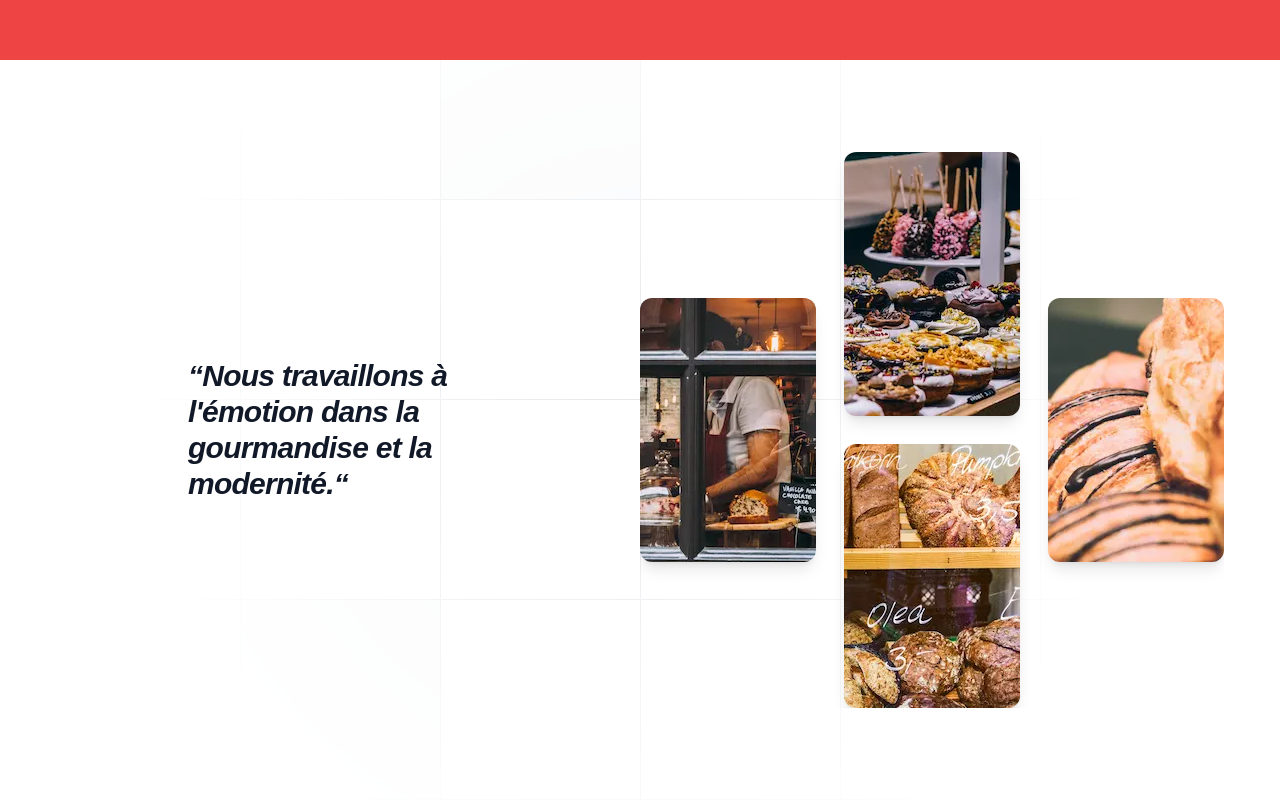
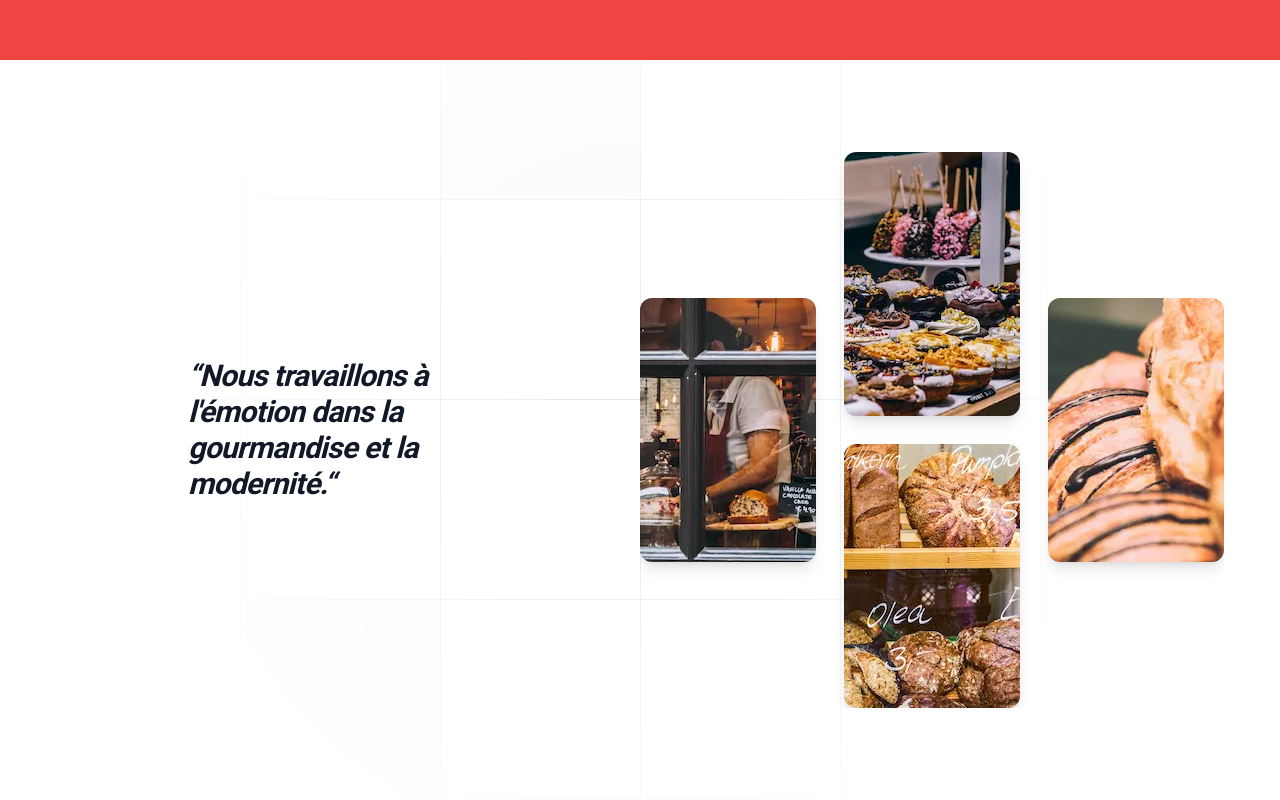
Before and after one commit to kgtrey1/m-eco-902, a Next.js app: page / in a window 1280 px wide. Shown: the top 800 px of the page. Built offline with nearby package versions, Linux system fonts and the light colour scheme.

Commit message:
add: google fonts

```diff
--- a/src/app/layout.tsx
+++ b/src/app/layout.tsx
@@ -1,17 +1,11 @@
 import type { Metadata } from "next";
-import localFont from "next/font/local";
+import { Roboto } from 'next/font/google'
 import "./globals.css";
 
-const geistSans = localFont({
-  src: "./fonts/GeistVF.woff",
-  variable: "--font-geist-sans",
-  weight: "100 900",
-});
-const geistMono = localFont({
-  src: "./fonts/GeistMonoVF.woff",
-  variable: "--font-geist-mono",
-  weight: "100 900",
-});
+const roboto = Roboto({
+  weight: ['400', '500', '700'],
+  subsets: ['latin'],
+})
 
 export const metadata: Metadata = {
   title: "Create Next App",
@@ -26,7 +20,7 @@ export default function RootLayout({
   return (
     <html lang="en">
       <body
-        className={`${geistSans.variable} ${geistMono.variable} antialiased max-h-screen`}
+        className={`${roboto.className} antialiased max-h-screen`}
       >
         {children}
       </body>
```
